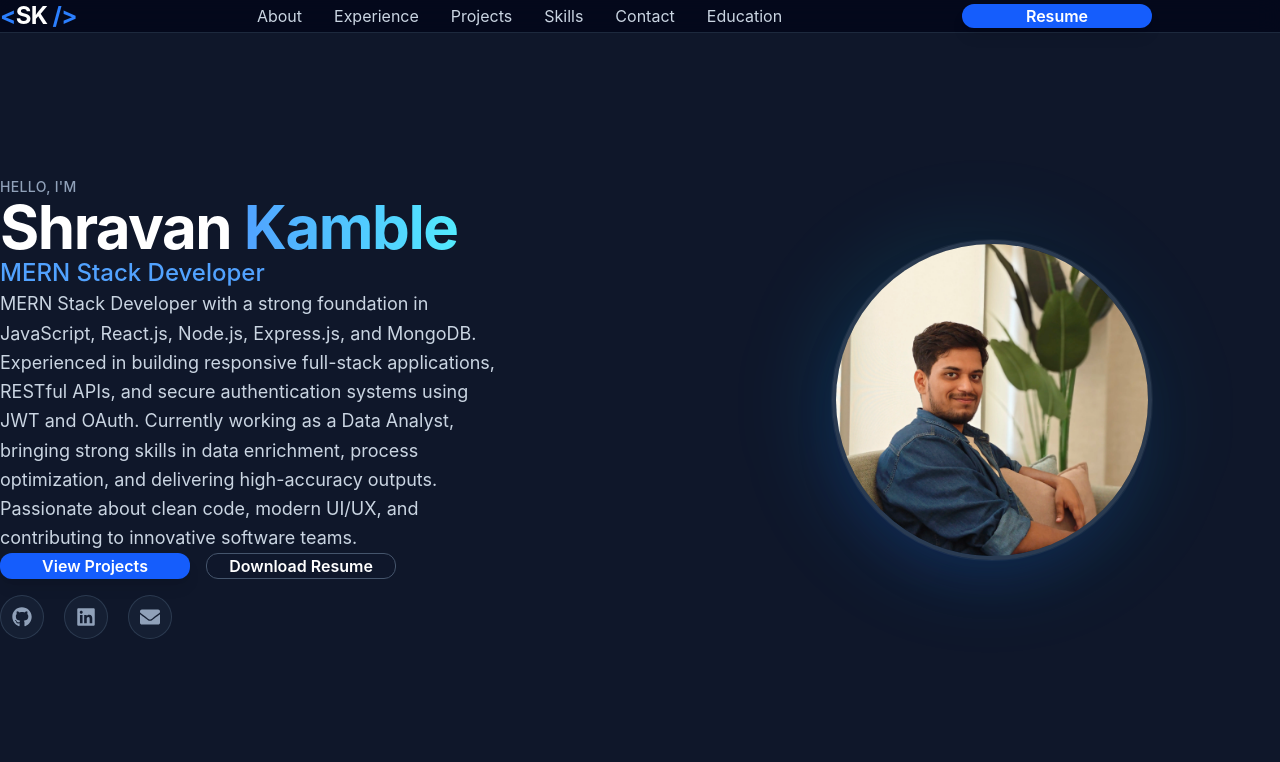
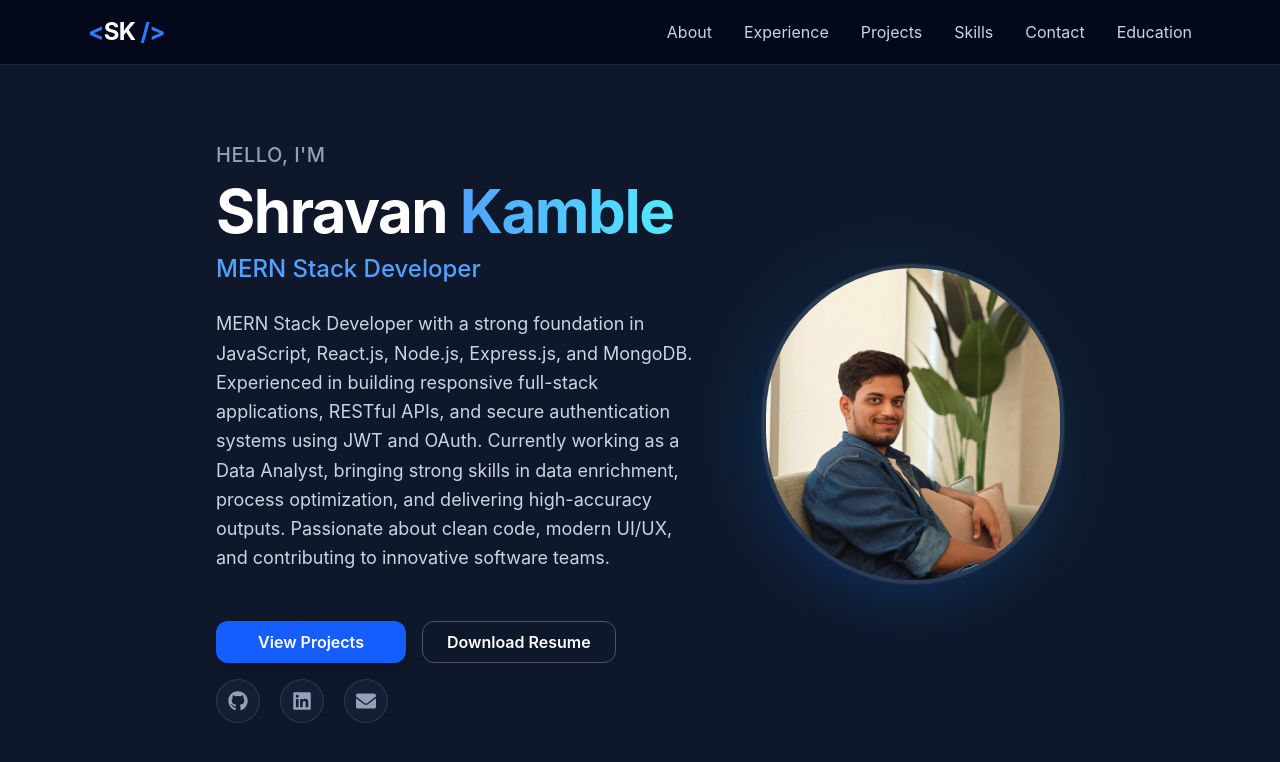
Before and after one commit to FILTERBlood/Shravan, a React (Vite) app: page / in a window 1280 px wide. Shown: the top 762 px of the page. Built offline with nearby package versions, Linux system fonts and the light colour scheme.

Commit message:
Found the Padding and Margin Bug

```diff
--- a/src/App.jsx
+++ b/src/App.jsx
@@ -2,6 +2,7 @@ import Navbar from "./components/layout/Navbar";
 import Hero from "./sections/Hero";
 import About from "./sections/About";
 import Experience from "./sections/Experience";
+import Projects from "./sections/Projects";
 import { useState } from "react";
 
 function App() {
@@ -11,13 +12,14 @@ function App() {
     hero: <Hero />,
     about: <About />,
     experience: <Experience />,
+    projects: <Projects />
   };
 
   return (
     <>
       <Navbar activeSection={activeSection} setActiveSection={setActiveSection} />
 
-      <main className="pt-24">
+      <main>
         {sections[activeSection]}
       </main>
     </>
--- a/src/components/layout/Navbar.jsx
+++ b/src/components/layout/Navbar.jsx
@@ -14,7 +14,7 @@ function Navbar({ activeSection, setActiveSection }) {
 
   return (
     <header className="fixed top-0 left-0 z-50 w-full border-b border-slate-800 bg-slate-950/80 backdrop-blur-md">
-      <nav className="mx-auto flex max-w-6xl items-center justify-between px-8 py-5">
+      <nav className="mx-auto flex max-w-6xl items-center justify-between px-6 py-4">
         <Logo onClick={() => handleNavClick("hero")} />
 
         {/* Desktop Navigation */}
@@ -33,11 +33,6 @@ function Navbar({ activeSection, setActiveSection }) {
             </li>
           ))}
         </ul>
-
-        {/* Desktop Resume Button */}
-        <div className="hidden md:block">
-          <Button href="#" variant="primary">Resume</Button>
-        </div>
 
         {/* Mobile Hamburger */}
         <button
@@ -88,9 +83,6 @@ function Navbar({ activeSection, setActiveSection }) {
               </li>
             ))}
 
-            <li className="pt-2">
-              <Button href="#" variant="primary">Resume</Button>
-            </li>
           </ul>
         </div>
       )}
--- a/src/components/ui/Button.jsx
+++ b/src/components/ui/Button.jsx
@@ -16,19 +16,7 @@ function Button({
   return (
     <a
       href={href}
-      className={`
-        inline-flex
-        items-center
-        justify-center
-        rounded-xl
-        px-8
-        py-4
-        min-w-[190px]
-        text-base
-        font-semibold
-        transition-all
-        duration-300
-        hover:-translate-y-1
+        className={`inline-flex items-center justify-center rounded-xl px-6 py-2 min-w-[190px] text-base font-semibold transition-all duration-300 hover:-translate-y-1
         ${variants[variant]}
         ${className}
       `}
--- a/src/data/projects.js
+++ b/src/data/projects.js
@@ -0,0 +1,24 @@
+const projects = [
+  {
+    title: "MERN Blogging Platform",
+    technologies: [
+      "React.js",
+      "Node.js",
+      "Express.js",
+      "MongoDB",
+      "JWT",
+      "Google OAuth",
+      "Tailwind CSS",
+    ],
+    points: [
+      "Developed a full-stack blogging platform with secure user authentication using JWT and Google OAuth.",
+      "Built RESTful APIs following MVC architecture for blog creation, editing, publishing, drafts, comments, likes, and user profiles.",
+      "Implemented rich-text editing, search, notifications, an analytics dashboard, role-based access, and protected routes.",
+      "Designed a responsive modern UI with optimized MongoDB queries and React Hooks for efficient state management.",
+    ],
+    github: "https://github.com/FILTERBlood/bhootshoot-blogging.git",
+    live: "",
+  },
+];
+
+export default projects;
--- a/src/index.css
+++ b/src/index.css
@@ -1,4 +1,11 @@
 @import "tailwindcss";
+@layer base{
+  * {
+    margin: 0;
+    padding: 0;
+    box-sizing: border-box;
+  }
+}
 
 /* Smooth scrolling */
 html {
@@ -6,11 +13,6 @@ html {
 }
 
 /* Remove default spacing */
-* {
-  margin: 0;
-  padding: 0;
-  box-sizing: border-box;
-}
 
 /* Default body styles */
 body {
--- a/src/sections/About.jsx
+++ b/src/sections/About.jsx
@@ -5,7 +5,7 @@ function About() {
   return (
     <section
       id="about"
-      className="mx-auto max-w-4xl px-6 py-24 sm:px-8"
+      className="mx-auto max-w-4xl px-6 pt-28 pb-12 sm:px-8"
     >
       <motion.div
         initial={{ opacity: 0, y: 20 }}
--- a/src/sections/Experience.jsx
+++ b/src/sections/Experience.jsx
@@ -3,7 +3,7 @@ import experience from "../data/experience";
 
 function Experience() {
   return (
-    <section id="experience" className="mx-auto max-w-6xl px-6 py-24 sm:px-8">
+    <section id="experience" className="mx-auto max-w-4xl px-6 pt-28 pb-12 sm:px-8">
       <motion.div
         initial={{ opacity: 0, y: 20 }}
         animate={{ opacity: 1, y: 0 }}
--- a/src/sections/Hero.jsx
+++ b/src/sections/Hero.jsx
@@ -14,7 +14,7 @@ const icons = {
 function Hero() {
   return (
     <section
-      id="hero" className="min-h-screen max-w-6xl mx-auto px-6 pt-24 pb-16 flex flex-col-reverse md:flex-row items-center justify-center md:justify-between gap-10 md:gap-16 "
+      id="hero" className="min-h-screen max-w-4xl mx-auto px-6 pt-24 pb-12 flex flex-col-reverse md:flex-row items-center justify-center md:justify-between gap-10 md:gap-16 "
     >
       {/* Left column: text */}
       <motion.div
@@ -23,7 +23,7 @@ function Hero() {
         transition={{ duration: 0.65, ease: [0.22, 1, 0.36, 1] }}
         className="max-w-xl text-center md:text-left"
       >
-        <p className="mb-3 text-sm font-medium tracking-wide text-slate-400 uppercase">
+        <p className="mb-3 text-xl font-medium tracking-wide text-slate-400 uppercase">
           Hello, I'm
         </p>
 
--- a/src/sections/Projects.jsx
+++ b/src/sections/Projects.jsx
@@ -1,10 +1,10 @@
 import { motion } from "framer-motion";
+import { FaGithub, FaExternalLinkAlt } from "react-icons/fa";
 import projects from "../data/projects";
 
-
-function Projects(){
-    return(
-        <section id="projects" className="mx-auto max-w-6xl px-6 py-24 sm:px-8">
+function Projects() {
+  return (
+    <section id="projects" className="mx-auto max-w-4xl px-6 pt-28 pb-12 sm:px-8">
       <motion.div
         initial={{ opacity: 0, y: 20 }}
         animate={{ opacity: 1, y: 0 }}
@@ -14,11 +14,71 @@ function Projects(){
           Projects
         </h2>
 
+        <h3 className="mt-3 text-3xl font-bold text-white sm:text-4xl">
+          Things I've built
+        </h3>
 
+        <div className="mt-12 grid grid-cols-1 gap-8 md:grid-cols-2">
+          {projects.map((project) => (
+            <div
+              key={project.title}
+              className="flex flex-col rounded-2xl border border-slate-800 bg-slate-900/50 p-6 sm:p-8"
+            >
+              <h4 className="text-xl font-semibold text-white">
+                {project.title}
+              </h4>
 
+              <div className="mt-3 flex flex-wrap gap-2">
+                {project.technologies.map((tech) => (
+                  <span
+                    key={tech}
+                    className="rounded-full bg-slate-800 px-3 py-1 text-xs text-slate-300"
+                  >
+                    {tech}
+                  </span>
+                ))}
+              </div>
+
+              <ul className="mt-4 flex flex-1 flex-col gap-2">
+                {project.points.map((point, index) => (
+                  <li key={index} className="flex gap-3 text-slate-300">
+                    <span className="mt-2 h-1.5 w-1.5 flex-shrink-0 rounded-full bg-blue-500" />
+                    <span>{point}</span>
+                  </li>
+                ))}
+              </ul>
+
+              {(project.github || project.live) && (
+                <div className="mt-6 flex gap-4">
+                  {project.github && (
+                    <a
+                      href={project.github}
+                      target="_blank"
+                      rel="noopener noreferrer"
+                      className="flex items-center gap-2 text-sm text-slate-300 transition-colors hover:text-white"
+                    >
+                      <FaGithub className="h-4 w-4" />
+                      Code
+                    </a>
+                  )}
+                  {project.live && (
+                    <a
+                      href={project.live}
+                      target="_blank"
+                      rel="noopener noreferrer"
+                      className="flex items-center gap-2 text-sm text-slate-300 transition-colors hover:text-white"
+                    >
+                      <FaExternalLinkAlt className="h-4 w-4" />
+                      Live Demo
+                    </a>
+                  )}
+                </div>
+              )}
+            </div>
+          ))}
+        </div>
       </motion.div>
     </section>
-
   );
 }
 
```
Lines whose indentation alone changed are shown as unchanged.
